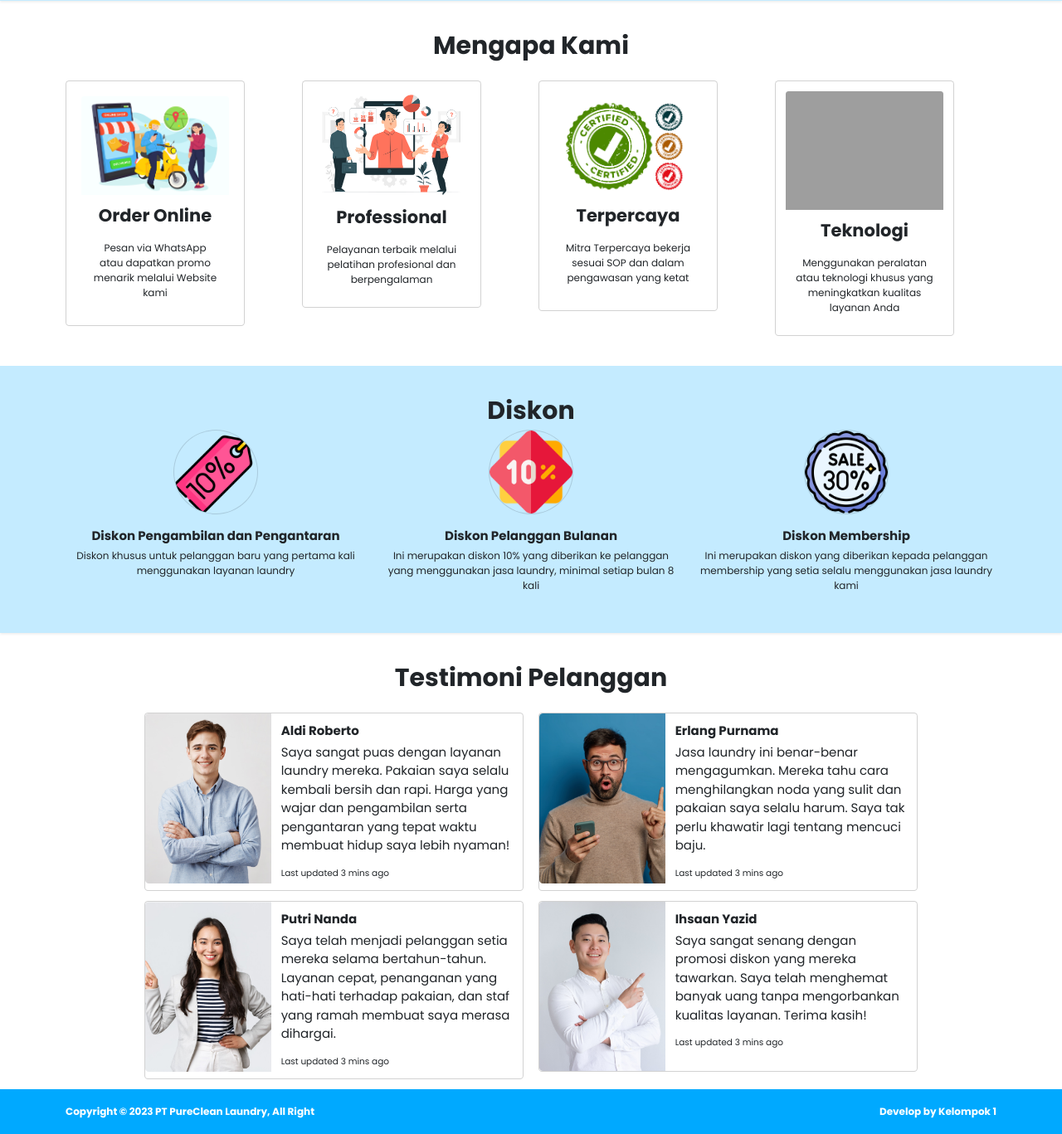
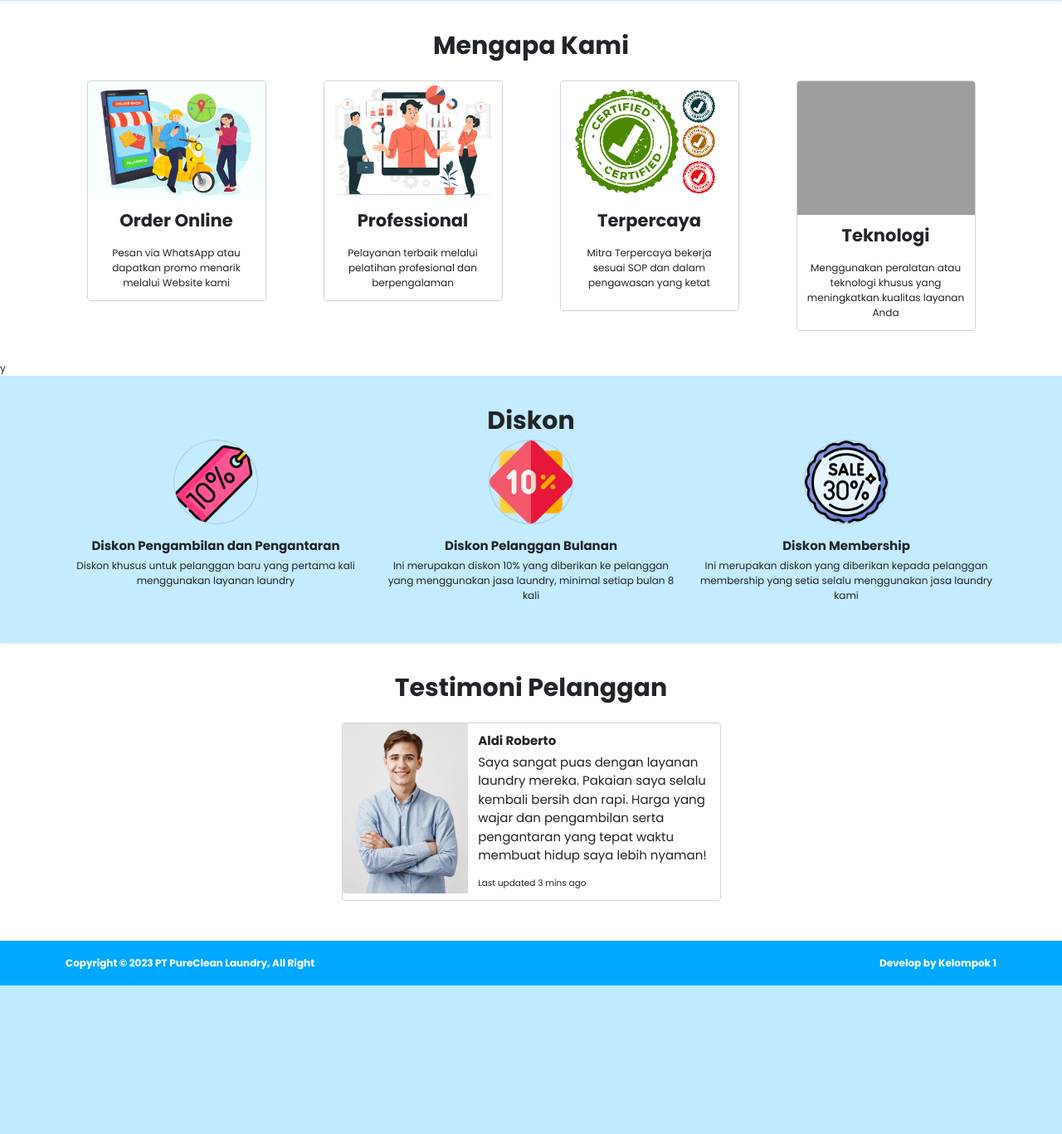
Before and after one commit to ZidanArrofi/FP1K1, a PHP site: page /pages/portfolio.html in a window 1280 px wide. Shown: the part 627-1994 px from the top of the page at 83% size. After the commit the page ends 1815 px from the top, so only its background shows below. Run offline with PHP 8.4, Linux system fonts and the light colour scheme; grey boxes are pictures that could not be loaded.

Commit message:
Update final

```diff
--- a/pages/blog.html
+++ b/pages/blog.html
@@ -24,7 +24,7 @@
     />
     <title>Blog Laundry</title>
   </head>
-  <body>
+  <body class="about-body">
     <!-- Navbar Start -->
     <nav class="navbar-LP">
       <a href="#" class="navbar-logo">PureClean<span>Laundry</span></a>
--- a/pages/contact.html
+++ b/pages/contact.html
@@ -60,7 +60,7 @@
               <div class="row">
                 <div class="col-lg-5 mt-4">
                   <div class="card">
-                    <div class="card-body" style="height: 391px;">
+                    <div class="card-body" style="height: 258px;">
                       <h3><b>Contact Info</b></h3>
                       <br />
                       <p>
--- a/pages/portfolio.html
+++ b/pages/portfolio.html
@@ -137,16 +137,17 @@
       <div class="mengapa-kami p-5">
         <div class="container-lg">
             <h1 class="text-center fw-bold pb-4">Mengapa Kami</h1>
-          <div class="row row-cols-1 row-cols-md-2 row-cols-lg-4 g-4">
-            <div class="col">
-              <div class="card text-center p-4" style="width: 18rem">
+            <div class="row">
+                <div class="col-lg-3">
+                    <div class="d-flex justify-content-center align-middle text-center">
+                        <div class="card text-center" style="width: 18rem">
                             <img
                                 src="../images/mengapa-kami/order-online.jpg"
                                 class="card-img-top"
                                 alt="..."
                             />
                             <h5 class="fw-bold fs-3 pt-3">Order Online</h5>
-                <div class="card-body">
+                            <div class="card-body text-center">
                                 <p class="card-text">
                                     Pesan via WhatsApp atau dapatkan promo menarik melalui
                                     Website kami
@@ -154,15 +155,17 @@
                             </div>
                         </div>
                     </div>
-            <div class="col">
-              <div class="card text-center p-3" style="width: 18rem">
+                </div>
+                <div class="col-lg-3">
+                    <div class="d-flex justify-content-center align-middle text-center">
+                        <div class="card text-center" style="width: 18rem">
                             <img
                                 src="../images/mengapa-kami/professional.jpg"
                                 class="card-img-top"
                                 alt="..."
                             />
                             <h5 class="fw-bold fs-3 pt-3">Professional</h5>
-                <div class="card-body">
+                            <div class="card-body text-center">
                                 <p class="card-text">
                                     Pelayanan terbaik melalui pelatihan profesional dan
                                     berpengalaman
@@ -170,15 +173,17 @@
                             </div>
                         </div>
                     </div>
-            <div class="col">
-              <div class="card text-center p-4" style="width: 18rem">
+                </div>
+                <div class="col-lg-3">
+                    <div class="d-flex justify-content-center align-middle text-center">
+                        <div class="card text-center" style="width: 18rem">
                             <img
                                 src="../images/mengapa-kami/terpercaya.jpg"
                                 class="card-img-top"
                                 alt="..."
                             />
                             <h5 class="fw-bold fs-3 pt-3">Terpercaya</h5>
-                <div class="card-body">
+                            <div class="card-body text- mb-3">
                                 <p class="card-text">
                                     Mitra Terpercaya bekerja sesuai SOP dan dalam pengawasan
                                     yang ketat
@@ -186,15 +191,17 @@
                             </div>
                         </div>
                     </div>
-            <div class="col">
-              <div class="card text-center p-3" style="width: 18rem">
+                </div>
+                <div class="col-lg-3">
+                    <div class="d-flex justify-content-center align-middle text-center">
+                        <div class="card text-center" style="width: 18rem">
                             <img
                                 src="../images/mengapa-kami/teknologi.jpg"
                                 class="card-img-top"
                                 alt="..."
                             />
                             <h5 class="fw-bold fs-3 pt-3">Teknologi</h5>
-                <div class="card-body">
+                            <div class="card-body text-center">
                                 <p class="card-text">
                                     Menggunakan peralatan atau teknologi khusus yang
                                     meningkatkan kualitas layanan Anda
@@ -205,6 +212,8 @@
                 </div>
             </div>
         </div>
+    </div>
+    y
 
       <div class="diskon p-5 shadow-sm">
         <div class="container-lg">
@@ -253,6 +262,15 @@
       <div class="testimoni-pelanggan mt-5">
         <div class="container-lg">
           <h1 class="text-center fw-bold pb-4">Testimoni Pelanggan</h1>
+          <div class="col-lg-12 mb-5">
+            <div
+              id="testimonialCarousel"
+              class="carousel slide"
+              data-bs-ride="carousel"
+            >
+              <div class="carousel-inner">
+                <!-- Testimonial 1 -->
+                <div class="carousel-item active">
                   <div class="row d-flex justify-content-center">
                     <div class="col-md-5">
                       <div class="card mb-3" style="max-width: 540px">
@@ -268,10 +286,11 @@
                             <div class="card-body">
                               <h5 class="card-title fw-bold">Aldi Roberto</h5>
                               <p class="card-text-testimoni">
-                        Saya sangat puas dengan layanan laundry mereka. Pakaian
-                        saya selalu kembali bersih dan rapi. Harga yang wajar
-                        dan pengambilan serta pengantaran yang tepat waktu
-                        membuat hidup saya lebih nyaman!
+                                Saya sangat puas dengan layanan laundry mereka.
+                                Pakaian saya selalu kembali bersih dan rapi.
+                                Harga yang wajar dan pengambilan serta
+                                pengantaran yang tepat waktu membuat hidup saya
+                                lebih nyaman!
                               </p>
                               <p class="card-text">
                                 <small class="text-body-secondary"
@@ -283,7 +302,12 @@
                         </div>
                       </div>
                     </div>
+                  </div>
+                </div>
 
+                <!-- Testimonial 2 -->
+                <div class="carousel-item">
+                  <div class="row d-flex justify-content-center">
                     <div class="col-md-5">
                       <div class="card mb-3" style="max-width: 540px">
                         <div class="row g-0">
@@ -298,10 +322,10 @@
                             <div class="card-body">
                               <h5 class="card-title fw-bold">Erlang Purnama</h5>
                               <p class="card-text-testimoni">
-                        Jasa laundry ini benar-benar mengagumkan. Mereka tahu
-                        cara menghilangkan noda yang sulit dan pakaian saya
-                        selalu harum. Saya tak perlu khawatir lagi tentang
-                        mencuci baju.
+                                Jasa laundry ini benar-benar mengagumkan. Mereka
+                                tahu cara menghilangkan noda yang sulit dan
+                                pakaian saya selalu harum. Saya tak perlu
+                                khawatir lagi tentang mencuci baju.
                               </p>
                               <p class="card-text">
                                 <small class="text-body-secondary"
@@ -313,6 +337,12 @@
                         </div>
                       </div>
                     </div>
+                  </div>
+                </div>
+
+                <!-- Testimonial 3 -->
+                <div class="carousel-item">
+                  <div class="row d-flex justify-content-center">
                     <div class="col-md-5">
                       <div class="card mb-3" style="max-width: 540px">
                         <div class="row g-0">
@@ -328,9 +358,9 @@
                               <h5 class="card-title fw-bold">Putri Nanda</h5>
                               <p class="card-text-testimoni">
                                 Saya telah menjadi pelanggan setia mereka selama
-                        bertahun-tahun. Layanan cepat, penanganan yang hati-hati
-                        terhadap pakaian, dan staf yang ramah membuat saya
-                        merasa dihargai.
+                                bertahun-tahun. Layanan cepat, penanganan yang
+                                hati-hati terhadap pakaian, dan staf yang ramah
+                                membuat saya merasa dihargai.
                               </p>
                               <p class="card-text">
                                 <small class="text-body-secondary"
@@ -342,6 +372,12 @@
                         </div>
                       </div>
                     </div>
+                  </div>
+                </div>
+
+                <!-- Testimonial 4 -->
+                <div class="carousel-item">
+                  <div class="row d-flex justify-content-center">
                     <div class="col-md-5">
                       <div class="card mb-3" style="max-width: 540px">
                         <div class="row g-0">
@@ -356,9 +392,10 @@
                             <div class="card-body">
                               <h5 class="card-title fw-bold">Ihsaan Yazid</h5>
                               <p class="card-text-testimoni">
-                        Saya sangat senang dengan promosi diskon yang mereka
-                        tawarkan. Saya telah menghemat banyak uang tanpa
-                        mengorbankan kualitas layanan. Terima kasih!
+                                Saya sangat senang dengan promosi diskon yang
+                                mereka tawarkan. Saya telah menghemat banyak
+                                uang tanpa mengorbankan kualitas layanan. Terima
+                                kasih!
                               </p>
                               <p class="card-text">
                                 <small class="text-body-secondary"
@@ -369,6 +406,34 @@
                           </div>
                         </div>
                       </div>
+                    </div>
+                  </div>
+                </div>
+              </div>
+              <a
+                class="carousel-control-prev"
+                href="#testimonialCarousel"
+                role="button"
+                data-bs-slide="prev"
+              >
+                <span
+                  class="carousel-control-prev-icon"
+                  aria-hidden="true"
+                ></span>
+                <span class="visually-hidden">Previous</span>
+              </a>
+              <a
+                class="carousel-control-next"
+                href="#testimonialCarousel"
+                role="button"
+                data-bs-slide="next"
+              >
+                <span
+                  class="carousel-control-next-icon"
+                  ariahidden="true"
+                ></span>
+                <span class="visually-hidden">Next</span>
+              </a>
             </div>
           </div>
         </div>
--- a/style/style.css
+++ b/style/style.css
@@ -83,6 +83,10 @@
   left: 0;
   right: 0;
   z-index: 9999;
+}
+
+.about-body {
+  background-color: #e3fdfd;;
 }
 
 .navbar-LP .navbar-logo {
```
Lines whose indentation alone changed are shown as unchanged.
